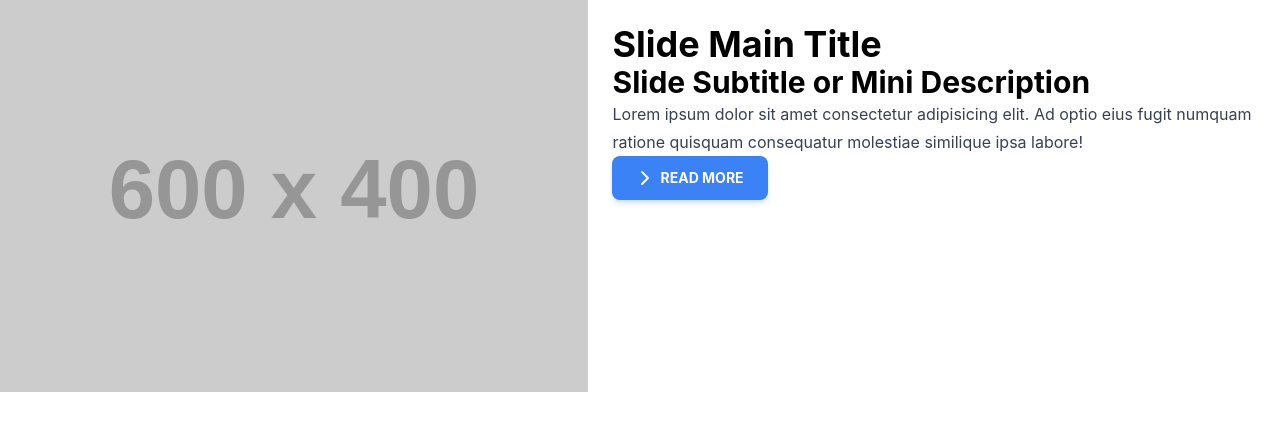
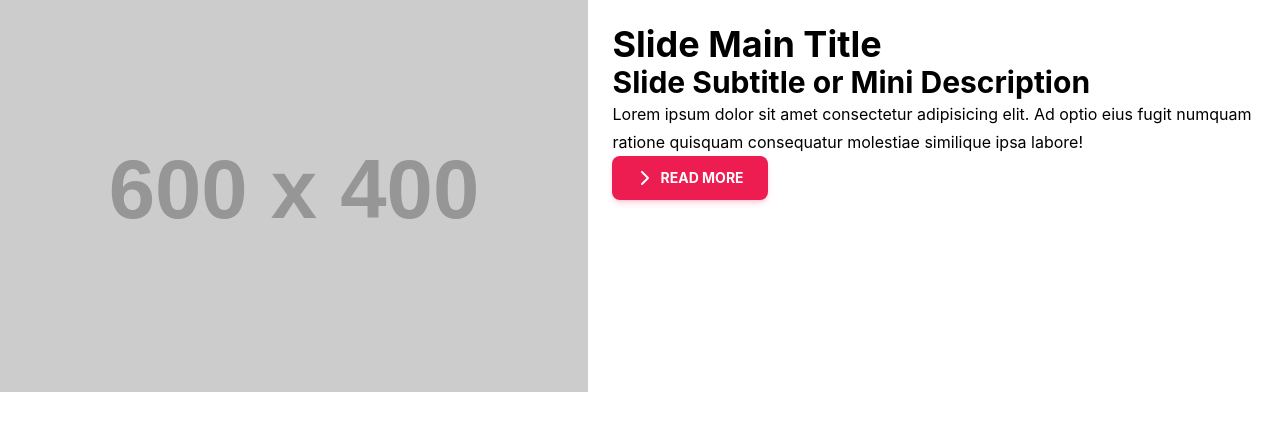
Before and after one commit to npoggenburg/poni, a React (Vite) app: page / in a window 1280 px wide. Shown: the top 430 px of the page. Built offline with nearby package versions, Linux system fonts and the light colour scheme.

Commit message:
Demopage content

```diff
--- a/src/components/Button/Button.tsx
+++ b/src/components/Button/Button.tsx
@@ -28,8 +28,8 @@ const Button: FC<ButtonProps> = ({
     ...props
 }) => {
     const variantClasses = clsx(
-        [variant === 'primary' && 'bg-blue-500 text-white shadow-blue-500/20'],
-        [variant === 'secondary' && 'bg-red-500 text-white shadow-red-500/20'],
+        [variant === 'primary' && 'bg-pink-600 text-white shadow-pink-500/20'],
+        [variant === 'secondary' && 'bg-slate-500 text-white shadow-slate-500/20'],
         [size === 'sm' && 'gap-2 px-4 py-2 text-xs'],
         [size === 'md' && 'gap-2 px-6 py-3 text-sm'],
         [size === 'lg' && 'gap-4 px-10 py-6'],
@@ -38,7 +38,7 @@ const Button: FC<ButtonProps> = ({
         ],
         ['active:opacity-[0.85] active:shadow-none'],
         ['focus:opacity-[0.85] focus:shadow-none'],
-        ['hover:shadow-lg hover:shadow-blue-500/40'],
+        ['hover:shadow-lg hover:shadow-slate-500/40'],
         ['disabled:pointer-events-none disabled:opacity-50 disabled:shadow-none'],
         ['inline-flex items-center'],
     );
--- a/src/components/Footer/Footer.tsx
+++ b/src/components/Footer/Footer.tsx
@@ -4,23 +4,18 @@ interface FooterProps {}
 
 const Footer: FC<FooterProps> = () => {
     return (
-        <footer className="bg-white px-4 shadow lg:px-6 dark:bg-gray-900">
+        <footer className="bg-pink-600 px-4 text-white shadow lg:px-6">
             <div className="mx-auto w-full max-w-screen-xl py-8">
                 <div className="sm:flex sm:items-center sm:justify-between">
                     <a
                         href="https://flowbite.com/"
                         className="mb-4 flex items-center space-x-3 sm:mb-0 rtl:space-x-reverse"
                     >
-                        <img
-                            src="https://flowbite.com/docs/images/logo.svg"
-                            className="h-8"
-                            alt="Flowbite Logo"
-                        />
-                        <span className="self-center whitespace-nowrap text-2xl font-semibold dark:text-white">
-                            Flowbite
+                        <span className="self-center whitespace-nowrap text-2xl font-semibold uppercase dark:text-white">
+                            Nico Poggenburg
                         </span>
                     </a>
-                    <ul className="mb-6 flex flex-wrap items-center text-sm font-medium text-gray-500 sm:mb-0 dark:text-gray-400">
+                    <ul className="mb-6 flex flex-wrap items-center text-sm font-medium sm:mb-0">
                         <li>
                             <a href="#" className="me-4 hover:underline md:me-6">
                                 About
@@ -43,8 +38,8 @@ const Footer: FC<FooterProps> = () => {
                         </li>
                     </ul>
                 </div>
-                <hr className="my-6 border-gray-200 sm:mx-auto lg:my-8 dark:border-gray-700" />
-                <span className="block text-sm text-gray-500 sm:text-center dark:text-gray-400">
+                <hr className="border-white-200 my-6 sm:mx-auto lg:my-8" />
+                <span className="block text-sm sm:text-center">
                     © 2023{' '}
                     <a href="https://flowbite.com/" className="hover:underline">
                         Flowbite™
--- a/src/components/StageSlider/StageSlider.lib.tsx
+++ b/src/components/StageSlider/StageSlider.lib.tsx
@@ -42,12 +42,12 @@ export class StageSlider {
                           [
                               'transition-a relative h-10 grow cursor-pointer rounded-sm transition-all',
                           ],
-                          ['hover:bg-slate-700/5'],
+                          ['hover:bg-slate-950/5'],
                           [
-                              'before:absolute before:left-1 before:right-1 before:top-1/2 before:h-1 before:-translate-y-1/2 before:rounded-sm before:bg-slate-500 before:transition-all',
+                              'before:absolute before:left-1 before:right-1 before:top-1/2 before:h-1 before:-translate-y-1/2 before:rounded-sm before:bg-slate-950 before:transition-all',
                           ],
                       ),
-                      bulletActiveClass: clsx(['before:!h-2 before:!bg-slate-700']),
+                      bulletActiveClass: clsx(['before:!h-2 before:!bg-slate-950']),
                   }
                 : false,
             navigation: enableControls
--- a/src/components/StageSlider/StageSlider.tsx
+++ b/src/components/StageSlider/StageSlider.tsx
@@ -24,8 +24,7 @@ const StageSlider: FC<StageSliderProps> = ({items = 1}) => {
     const itemArray = Array.from({length: items}, (_, index) => index + 1);
 
     return (
-        <div className="">
-            <div className="swiper mx-auto max-w-screen-xl" data-stage-slider="container">
+        <div className="swiper mx-auto mb-12 max-w-screen-xl" data-stage-slider="container">
             <div className="swiper-wrapper">
                 {itemArray.map((slide, index) => (
                     <div className="swiper-slide" key={index} data-stage-slider="slide">
@@ -45,7 +44,6 @@ const StageSlider: FC<StageSliderProps> = ({items = 1}) => {
                 <Icon name="chevron-right" size="md" />
             </StageSliderNavigationButton>
         </div>
-        </div>
     );
 };
 interface StageSliderNavigationButtonProps {
@@ -61,9 +59,9 @@ const StageSliderNavigationButton: FC<StageSliderNavigationButtonProps> = ({
         <div
             className={clsx(
                 [
-                    ' supports-backdrop-blur:bg-slate/95 h-20 w-10 rounded-sm bg-slate-900/50 text-white backdrop-blur transition-all',
+                    ' supports-backdrop-blur:bg-slate/95 h-20 w-10 rounded-sm bg-slate-950/80 text-white backdrop-blur transition-all',
                 ],
-                ['hover:bg-slate-900/70'],
+                ['hover:bg-slate-950'],
                 [
                     'absolute top-1/2 z-10 -mt-5 flex hidden -translate-y-1/2 transform-gpu cursor-pointer items-center justify-center',
                 ],
--- a/src/components/Text/Text.tsx
+++ b/src/components/Text/Text.tsx
@@ -17,7 +17,7 @@ const Text: FC<TextProps> = ({children, variant = 'default', as = 'p'}) => {
     const As = as;
 
     const classes = clsx(
-        ['prose'],
+        ['prose text-inherit'],
         [variant == 'tiny' && 'text-xs'],
         [variant == 'small' && 'prose-sm'],
         [variant == 'lead' && 'prose-lg'],
--- a/src/layouts/Section/Section.tsx
+++ b/src/layouts/Section/Section.tsx
@@ -1,7 +1,7 @@
 import clsx from 'clsx';
 import React, {FC, ReactNode} from 'react';
 
-export const BackgroundTypes = ['white', 'gray', 'green'] as const;
+export const BackgroundTypes = ['white', 'gray', 'pink'] as const;
 type SectionPropBackground = (typeof BackgroundTypes)[number];
 
 interface SectionProps {
@@ -12,9 +12,8 @@ interface SectionProps {
 const Section: FC<SectionProps> = ({children, background = 'white'}) => {
     const classes = clsx(
         [background !== 'white' && 'py-12 first:mt-0 last:mb-0'],
-        [background === 'white' && ''],
-        [background === 'gray' && 'bg-gray-200'],
-        [background === 'green' && 'bg-green-500'],
+        [background === 'gray' && 'bg-gray-100'],
+        [background === 'pink' && 'bg-pink-600'],
         ['my-12 px-4'],
         ['lg:px-6'],
     );
--- a/tailwind.config.js
+++ b/tailwind.config.js
@@ -9,6 +9,47 @@ export default {
             fontFamily: {
                 sans: ['Inter', ...defaultTheme.fontFamily.sans],
             },
+            colors: {
+                pink: {
+                    50: 'hsl(356, 100%, 97%)',
+                    100: 'hsl(353, 100%, 95%)',
+                    200: 'hsl(349, 100%, 90%)',
+                    300: 'hsl(351, 100%, 81%)',
+                    400: 'hsl(349, 100%, 71%)',
+                    500: 'hsl(348, 98%, 60%)',
+                    600: 'hsl(345, 85%, 52%)',
+                    700: 'hsl(344, 91%, 41%)',
+                    800: 'hsl(341, 88%, 35%)',
+                    900: 'hsl(340, 83%, 30%)',
+                    950: 'hsl(342, 98%, 16%)',
+                },
+                slate: {
+                    50: 'hsl(180, 37%, 97%)',
+                    100: 'hsl(178, 43%, 89%)',
+                    200: 'hsl(180, 40%, 78%)',
+                    300: 'hsl(182, 35%, 64%)',
+                    400: 'hsl(184, 27%, 50%)',
+                    500: 'hsl(185, 38%, 40%)',
+                    600: 'hsl(186, 41%, 32%)',
+                    700: 'hsl(188, 35%, 26%)',
+                    800: 'hsl(186, 29%, 22%)',
+                    900: 'hsl(189, 22%, 19%)',
+                    950: 'hsl(190, 65%, 9%)',
+                },
+                gray: {
+                    50: 'hsl(204, 26%, 96%)',
+                    100: 'hsl(196, 22%, 90%)',
+                    200: 'hsl(196, 20%, 82%)',
+                    300: 'hsl(197, 20%, 69%)',
+                    400: 'hsl(196, 18%, 53%)',
+                    500: 'hsl(198, 21%, 43%)',
+                    600: 'hsl(202, 20%, 36%)',
+                    700: 'hsl(201, 18%, 31%)',
+                    800: 'hsl(202, 16%, 27%)',
+                    900: 'hsl(208, 14%, 24%)',
+                    950: 'hsl(206, 17%, 18%)',
+                },
+            },
         },
     },
     plugins: [require('@tailwindcss/typography')],
```
Also changed, not shown: src/components/Header/Header.tsx (+9 -14 lines), src/pages/Demopage/Demopage.tsx (+86 -13 lines), 2 other files (tests, documents, lock files or other folders). Lines whose indentation alone changed are shown as unchanged.
